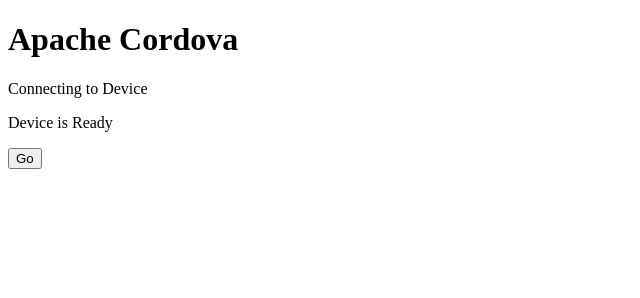
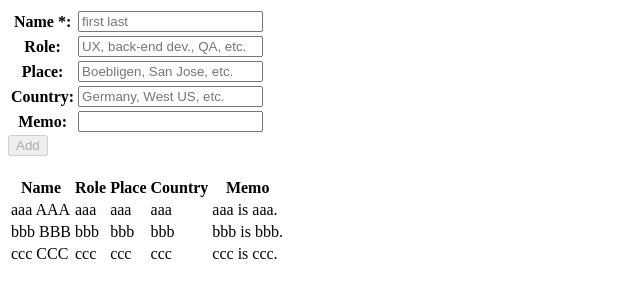
Before and after one commit to shioyang/CordovaHelloWorld, a plain HTML site: page www/index.html in a window 1280 px wide. Shown: the whole page, without its empty margins (0-640 px from the left). Drawn offline with Linux system fonts and the light colour scheme; some packages are replaced by stand-ins of ours.

Commit message:
Add personListApp

```diff
--- a/www/index.html
+++ b/www/index.html
@@ -1,52 +1,58 @@
 <!DOCTYPE html>
-<!--
-    Licensed to the Apache Software Foundation (ASF) under one
-    or more contributor license agreements.  See the NOTICE file
-    distributed with this work for additional information
-    regarding copyright ownership.  The ASF licenses this file
-    to you under the Apache License, Version 2.0 (the
-    "License"); you may not use this file except in compliance
-    with the License.  You may obtain a copy of the License at
-
-    http://www.apache.org/licenses/LICENSE-2.0
-
-    Unless required by applicable law or agreed to in writing,
-    software distributed under the License is distributed on an
-    "AS IS" BASIS, WITHOUT WARRANTIES OR CONDITIONS OF ANY
-     KIND, either express or implied.  See the License for the
-    specific language governing permissions and limitations
-    under the License.
--->
-<html ng-app="app">
-    <head>
-        <!--
-        Customize this policy to fit your own app's needs. For more guidance, see:
-            https://github.com/apache/cordova-plugin-whitelist/blob/master/README.md#content-security-policy
-        Some notes:
-            * gap: is required only on iOS (when using UIWebView) and is needed for JS->native communication
-            * https://ssl.gstatic.com is required only on Android and is needed for TalkBack to function properly
-            * Disables use of inline scripts in order to mitigate risk of XSS vulnerabilities. To change this:
-                * Enable inline JS: add 'unsafe-inline' to default-src
-        -->
-        <meta http-equiv="Content-Security-Policy" content="default-src 'self' data: gap: https://ssl.gstatic.com 'unsafe-eval'; style-src 'self' 'unsafe-inline'; media-src *">
-        <meta name="format-detection" content="telephone=no">
-        <meta name="msapplication-tap-highlight" content="no">
-        <meta name="viewport" content="user-scalable=no, initial-scale=1, maximum-scale=1, minimum-scale=1, width=device-width">
-        <link rel="stylesheet" type="text/css" href="css/index.css">
-        <title>Hello World</title>
-    </head>
-    <body>
-        <div class="app">
-            <h1>Apache Cordova</h1>
-            <div id="deviceready" class="blink">
-                <p class="event listening">Connecting to Device</p>
-                <p class="event received">Device is Ready</p>
-            </div>
-        </div>
-        <script type="text/javascript" src="cordova.js"></script>
-        <script type="text/javascript" src="js/index.js"></script>
-        <script type="text/javascript" src="js/angular.min.js"></script>
-        <script type="text/javascript" src="js/onsenui.js"></script>
-		<button ng-click="">Go</button>
-    </body>
+<html ng-app="personListApp">
+	<head>
+		<link rel="stylesheet" href="css/onsenui.css">
+		<script src="js/angular.min.js"></script>
+		<script src="js/onsenui.js"></script>
+		<script src="js/personListApp.js"></script>
+		<script src="js/services.js"></script>
+	</head>
+	<body ng-controller="PersonList as personList">
+		<form>
+			<table>
+				<tbody>
+					<tr>
+						<th>Name *:</th>
+						<td><input type="text" ng-model="personList.person.name" placeholder="first last" /></td>
+					</tr>
+					<tr>
+						<th>Role:</th>
+						<td><input type="text" ng-model="personList.person.role" placeholder="UX, back-end dev., QA, etc." /></td>
+					</tr>
+					<tr>
+						<th>Place:</th>
+						<td><input type="text" ng-model="personList.person.place" placeholder="Boebligen, San Jose, etc." /></td>
+					</tr>
+					<tr>
+						<th>Country:</th>
+						<td><input type="text" ng-model="personList.person.country" placeholder="Germany, West US, etc." /></td>
+					</tr>
+					<tr>
+						<th>Memo:</th>
+						<td><input type="textarea" ng-model="personList.person.memo" placeholder="" /></td>
+					</tr>
+			</table>
+			<button ng-click="personList.addPerson()" ng-disabled="!personList.person.name">Add</button>
+		</form>
+		<table style="padding-top: 20px;">
+			<thead>
+				<tr>
+					<th>Name</th>
+					<th>Role</th>
+					<th>Place</th>
+					<th>Country</th>
+					<th>Memo</th>
+				</tr>
+			</thead>
+			<tbody>
+				<tr ng-repeat="person in personList.persons">
+					<td>{{person.name}}</td>
+					<td>{{person.role}}</td>
+					<td>{{person.place}}</td>
+					<td>{{person.country}}</td>
+					<td>{{person.memo}}</td>
+				</tr>
+			</tbody>
+		</table>
+	</body>
 </html>
--- /dev/null
+++ b/www/js/personListApp.js
@@ -0,0 +1,33 @@
+(function() {
+	var app = angular.module('personListApp', ['services']);
+
+	app.controller('PersonList', ['PersonFactory', function(PersonFactory) {
+		this.persons = [];
+
+		this.person = null;
+
+		this.loadPerson = function() {
+			this.persons = PersonFactory.loadPersons();
+		};
+
+		this.addPerson = function() {
+			this.persons.push(this.person);
+			this.resetPerson();
+		};
+
+		this.resetPerson = function() {
+			this.person = {
+				name: "",
+				role: "",
+				place: "",
+				country: "",
+				memo: ""
+			};
+		};
+
+		// init
+		this.loadPerson();
+		this.resetPerson();
+	}]);
+
+})();
--- /dev/null
+++ b/www/js/services.js
@@ -0,0 +1,31 @@
+angular.module('services', [])
+
+.factory('PersonFactory', function() {
+	return {
+		loadPersons: function() {
+			return [
+				{
+					name: "aaa AAA",
+					role: "aaa",
+					place: "aaa",
+					country: "aaa",
+					memo: "aaa is aaa."
+				},
+				{
+					name: "bbb BBB",
+					role: "bbb",
+					place: "bbb",
+					country: "bbb",
+					memo: "bbb is bbb."
+				},
+				{
+					name: "ccc CCC",
+					role: "ccc",
+					place: "ccc",
+					country: "ccc",
+					memo: "ccc is ccc."
+				}
+			];
+		}
+	};
+});
```
